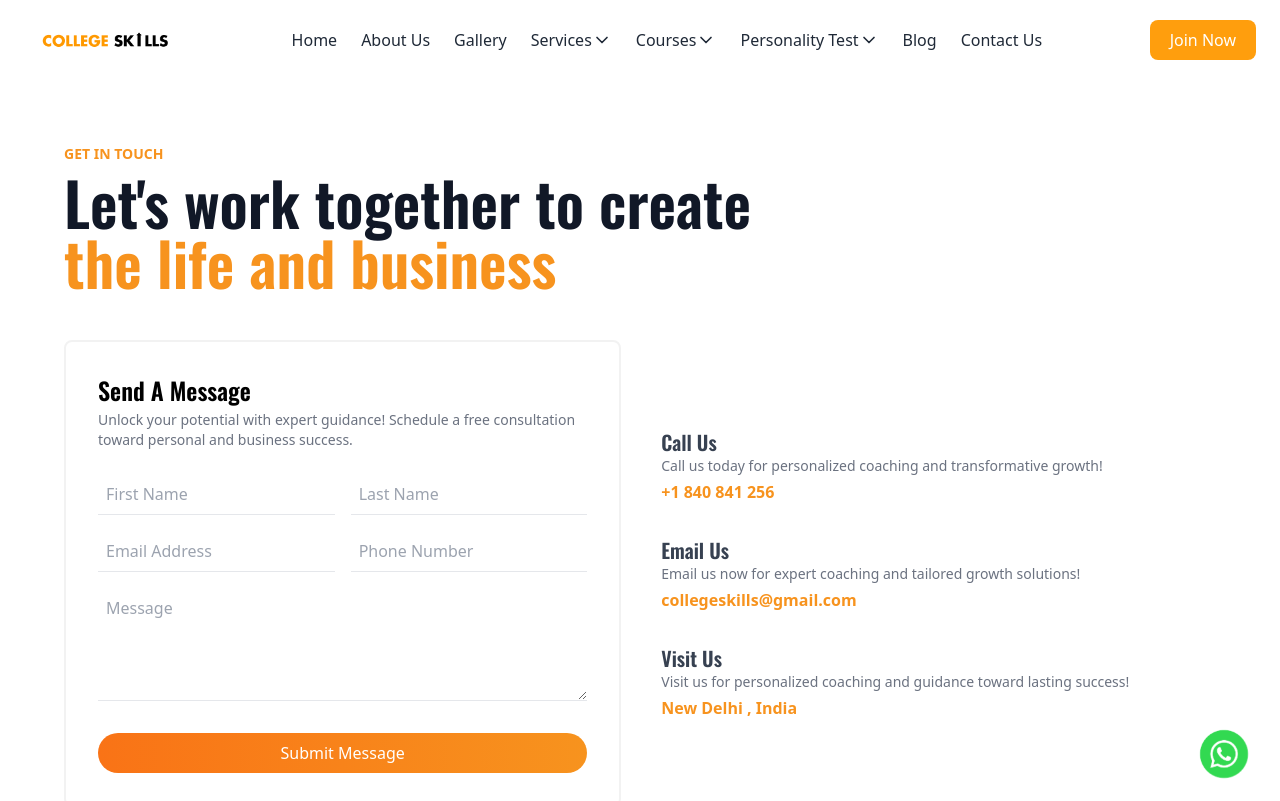
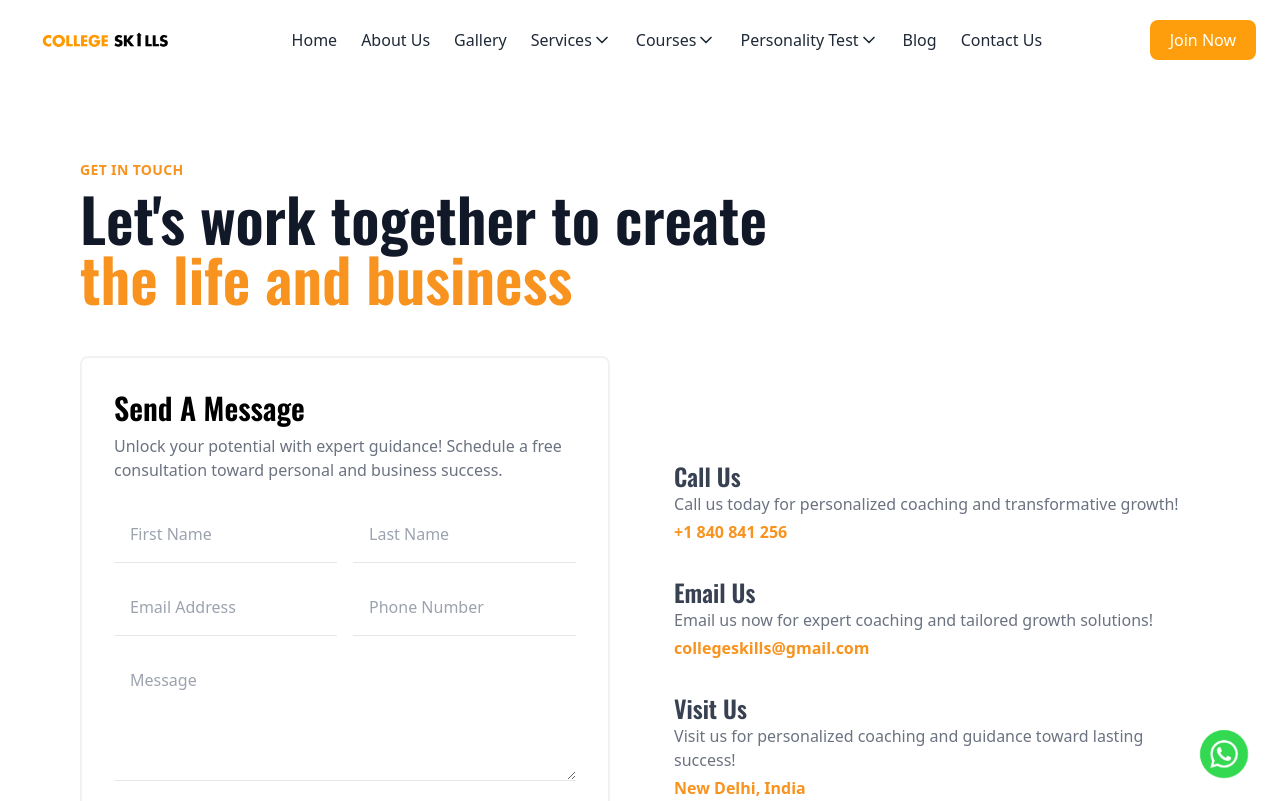
Before and after one commit to CollegeSkills/collegeskills, a React (Vite) app: page /contact in a window 1280 px wide. Shown: the top 801 px of the page. Built offline with nearby package versions, Linux system fonts and the light colour scheme.

Commit message:
add responsive

```diff
--- a/src/Components/Footer/Footer.jsx
+++ b/src/Components/Footer/Footer.jsx
@@ -6,7 +6,6 @@ import WhatsAppIcon from "../Whatsapp";
 const Footer = () => {
   return (
     <>
-
       <footer className="px-4 pt-12 pb-6 text-white bg-black md:px-10">
         {/* Top content */}
         <div className="mx-auto max-w-7xl">
@@ -14,8 +13,11 @@ const Footer = () => {
             {/* Left Section */}
             <div className="space-y-5">
               <div className="text-lg font-bold">
-                 <Link to='/'> <span className="text-brand-primary">COLLEGE</span>
-                <span className="ml-2 font-semibold">SKILLS</span></Link>
+                <Link to="/">
+                  {" "}
+                  <span className="text-brand-primary">COLLEGE</span>
+                  <span className="ml-2 font-semibold">SKILLS</span>
+                </Link>
               </div>
               <p className="text-sm leading-relaxed">
                 Welcome to CollegeSkills
@@ -48,7 +50,7 @@ const Footer = () => {
                 </li>
                 <li>
                   <Link to="/gallery" className="hover:text-[#FF9E0D] py-1">
-               Gallery
+                    Gallery
                   </Link>
                 </li>
                 <li>
@@ -57,17 +59,26 @@ const Footer = () => {
                   </Link>
                 </li>
                 <li>
-                  <Link to="/privacy-policy" className="hover:text-[#FF9E0D] lg:hidden block">
+                  <Link
+                    to="/privacy-policy"
+                    className="hover:text-[#FF9E0D] lg:hidden block"
+                  >
                     Privacy policy
                   </Link>
                 </li>
-                 <li>
-                  <Link to="/return-policy" className="hover:text-[#FF9E0D] lg:hidden block">
-                   Return Policy
+                <li>
+                  <Link
+                    to="/return-policy"
+                    className="hover:text-[#FF9E0D] lg:hidden block"
+                  >
+                    Return Policy
                   </Link>
                 </li>
                 <li>
-                  <Link to="/terms-conditions" className="hover:text-[#FF9E0D] lg:hidden block">
+                  <Link
+                    to="/terms-conditions"
+                    className="hover:text-[#FF9E0D] lg:hidden block"
+                  >
                     Terms and Conditions
                   </Link>
                 </li>
@@ -90,6 +101,22 @@ const Footer = () => {
                 </li>
                 <li>
                   <Link
+                    to="/services/skill-for-colleges"
+                    className="block py-1 text-white hover:text-[#FF9E0D]"
+                  >
+                    Soft Skills For Colleges
+                  </Link>
+                </li>
+                <li>
+                  <Link
+                    to="/services/skill-for-schools"
+                    className="block py-1 text-white hover:text-[#FF9E0D]"
+                  >
+                    Soft Skills For Schools
+                  </Link>
+                </li>
+                <li>
+                  <Link
                     to="/services/corporate-training"
                     className="block py-1 text-white hover:text-[#FF9E0D]"
                   >
@@ -98,7 +125,32 @@ const Footer = () => {
                 </li>
                 <li>
                   <Link
-                    to="/services/b2b"
+                    to="/services/b2b-outsourcing"
+                    className="block py-1 text-white hover:text-[#FF9E0D]"
+                  >
+                    B2B Outsourcing
+                  </Link>
+                </li>
+
+                {/* <li>
+                  <Link
+                    to="/course/soft-skills"
+                    className="block py-1 text-white hover:text-[#FF9E0D]"
+                  >
+                    Soft Skills for Students
+                  </Link>
+                </li>
+                <li>
+                  <Link
+                    to="/services/corporate-training"
+                    className="block py-1 text-white hover:text-[#FF9E0D]"
+                  >
+                    Corporate Training
+                  </Link>
+                </li>
+                <li>
+                  <Link
+                    to="/services/b2b-outsourcing"
                     className="block py-1 text-white hover:text-[#FF9E0D]"
                   >
                     B2B Outsourcing
@@ -119,7 +171,7 @@ const Footer = () => {
                   >
                     For Corporates/B2B
                   </Link>
-                </li>
+                </li> */}
               </ul>
             </div>
 
@@ -161,9 +213,7 @@ const Footer = () => {
 
           {/* Bottom Strip */}
           <div className="flex flex-col items-center justify-between w-full text-sm text-gray-300 md:flex-row">
-            <p className="">
-              © 2025 CollegeSkills. All rights reserved.
-            </p>
+            <p className="">© 2025 CollegeSkills. All rights reserved.</p>
             {/* <div className="flex gap-6 mt-2 md:mt-0"> */}
             <div className="hidden lg:block">
               <ul className="flex gap-6 mt-2 text-sm md:mt-0 lg:order-2">
@@ -172,9 +222,9 @@ const Footer = () => {
                     Privacy policy
                   </Link>
                 </li>
-                 <li>
+                <li>
                   <Link to="/return-policy" className="hover:text-[#FF9E0D]">
-                   Return Policy
+                    Return Policy
                   </Link>
                 </li>
                 <li>
@@ -182,7 +232,6 @@ const Footer = () => {
                     Terms and Conditions
                   </Link>
                 </li>
-
               </ul>
             </div>
 
@@ -190,7 +239,7 @@ const Footer = () => {
           </div>
         </div>
       </footer>
-      <WhatsAppIcon/>
+      <WhatsAppIcon />
     </>
   );
 };
--- a/src/Pages/Contact.jsx
+++ b/src/Pages/Contact.jsx
@@ -1,4 +1,3 @@
-
 import axios from "axios";
 import { useState } from "react";
 import Footer from "../Components/Footer/Footer";
@@ -21,7 +20,10 @@ const Contact = () => {
   const handleSubmit = async (e) => {
     e.preventDefault();
     try {
-      await axios.post(`${import.meta.env.VITE_API_URL}/api/v1/contact`, formData);
+      await axios.post(
+        `${import.meta.env.VITE_API_URL}/api/v1/contact`,
+        formData
+      );
       toast.success("Message sent successfully!");
       setFormData({
         firstName: "",
@@ -37,23 +39,27 @@ const Contact = () => {
 
   return (
     <>
-   <Navbar/>
-   <div className="min-h-screen p-6 md:p-16">
+      <Navbar />
+      <div className="min-h-screen p-6 sm:p-10 md:p-16 lg:p-20">
         {/* Heading */}
-      <div className="mb-12">
-        <p className="text-sm font-semibold text-brand-primary">GET IN TOUCH</p>
-        <h1 className="mt-2 text-4xl font-semibold text-gray-900 md:text-6xl font-oswald">
-          Let&apos;s work together to create{" "} <br />
+        <div className="mb-12 text-center md:text-left">
+          <p className="text-sm font-semibold tracking-wide text-brand-primary">
+            GET IN TOUCH
+          </p>
+          <h1 className="mt-2 text-3xl font-semibold leading-tight text-gray-900 sm:text-4xl md:text-5xl lg:text-6xl font-oswald">
+            Let&apos;s work together to create <br />
             <span className="text-brand-primary">the life and business</span>
           </h1>
         </div>
 
         {/* Content Grid */}
-      <div className="flex flex-col gap-10 md:flex-row">
+        <div className="flex flex-col gap-10 md:flex-row md:gap-16">
           {/* Left - Form */}
-        <div className="w-full p-3 border-2 rounded-lg lg:p-8 md:w-1/2 border-brand-light">
-          <h2 className="mb-1 text-2xl font-semibold font-oswald">Send A Message</h2>
-          <p className="mb-6 text-sm text-gray-500">
+          <div className="w-full p-4 border-2 rounded-lg md:w-1/2 sm:p-6 lg:p-8 border-brand-light">
+            <h2 className="mb-2 text-2xl font-semibold sm:text-3xl font-oswald">
+              Send A Message
+            </h2>
+            <p className="mb-6 text-sm text-gray-500 sm:text-base">
               Unlock your potential with expert guidance! Schedule a free
               consultation toward personal and business success.
             </p>
@@ -66,7 +72,7 @@ const Contact = () => {
                 value={formData.firstName}
                 onChange={handleChange}
                 placeholder="First Name"
-              className="p-2 border-b outline-none"
+                className="p-3 text-sm border-b outline-none sm:p-4 sm:text-base"
                 required
               />
               <input
@@ -74,7 +80,7 @@ const Contact = () => {
                 value={formData.lastName}
                 onChange={handleChange}
                 placeholder="Last Name"
-              className="p-2 border-b outline-none"
+                className="p-3 text-sm border-b outline-none sm:p-4 sm:text-base"
                 required
               />
               <input
@@ -82,7 +88,7 @@ const Contact = () => {
                 value={formData.email}
                 onChange={handleChange}
                 placeholder="Email Address"
-              className="p-2 border-b outline-none"
+                className="p-3 text-sm border-b outline-none sm:p-4 sm:text-base"
                 required
                 type="email"
               />
@@ -91,7 +97,7 @@ const Contact = () => {
                 value={formData.phone}
                 onChange={handleChange}
                 placeholder="Phone Number"
-              className="p-2 border-b outline-none"
+                className="p-3 text-sm border-b outline-none sm:p-4 sm:text-base"
                 required
               />
               <textarea
@@ -99,13 +105,13 @@ const Contact = () => {
                 value={formData.message}
                 onChange={handleChange}
                 placeholder="Message"
-              className="col-span-2 p-2 border-b outline-none"
+                className="col-span-1 p-3 text-sm border-b outline-none md:col-span-2 sm:p-4 sm:text-base"
                 rows="4"
                 required
               />
               <button
                 type="submit"
-              className="col-span-2 px-4 py-2 mt-4 text-white transition-all duration-200 rounded-full bg-gradient-to-r from-orange-500 to-brand-primary"
+                className="col-span-1 px-4 py-3 mt-4 text-white transition-all duration-200 rounded-full md:col-span-2 sm:py-4 bg-gradient-to-r from-orange-500 to-brand-primary hover:scale-105"
               >
                 Submit Message
               </button>
@@ -113,35 +119,47 @@ const Contact = () => {
           </div>
 
           {/* Right - Contact Info */}
-        <div className="flex flex-col justify-center w-full text-gray-700 md:w-1/2">
-          <div className="mb-8">
-            <h3 className="text-xl font-semibold font-oswald">Call Us</h3>
-            <p className="text-sm text-gray-500">
-              Call us today for personalized coaching and transformative growth!
+          <div className="flex flex-col justify-center w-full space-y-8 text-gray-700 md:w-1/2">
+            <div>
+              <h3 className="text-xl font-semibold sm:text-2xl font-oswald">
+                Call Us
+              </h3>
+              <p className="text-sm text-gray-500 sm:text-base">
+                Call us today for personalized coaching and transformative
+                growth!
               </p>
-            <p className="mt-1 font-bold text-brand-primary">+1 840 841 256</p>
+              <p className="mt-1 font-bold text-brand-primary">
+                +1 840 841 256
+              </p>
             </div>
-          <div className="mb-8">
-            <h3 className="text-xl font-semibold font-oswald">Email Us</h3>
-            <p className="text-sm text-gray-500">
+            <div>
+              <h3 className="text-xl font-semibold sm:text-2xl font-oswald">
+                Email Us
+              </h3>
+              <p className="text-sm text-gray-500 sm:text-base">
                 Email us now for expert coaching and tailored growth solutions!
               </p>
-            <p className="mt-1 font-bold text-brand-primary">collegeskills@gmail.com</p>
+              <p className="mt-1 font-bold text-brand-primary">
+                collegeskills@gmail.com
+              </p>
             </div>
             <div>
-            <h3 className="text-xl font-semibold font-oswald">Visit Us</h3>
-            <p className="text-sm text-gray-500">
+              <h3 className="text-xl font-semibold sm:text-2xl font-oswald">
+                Visit Us
+              </h3>
+              <p className="text-sm text-gray-500 sm:text-base">
                 Visit us for personalized coaching and guidance toward lasting
                 success!
               </p>
               <p className="mt-1 font-bold text-brand-primary">
-              New Delhi , India
+                New Delhi, India
               </p>
             </div>
           </div>
         </div>
       </div>
-    <Footer/>
+
+      <Footer />
     </>
   );
 };
--- a/src/Pages/CorporateTraining.jsx
+++ b/src/Pages/CorporateTraining.jsx
@@ -19,29 +19,6 @@ import training from "../assets/ourtraining.png";
 import certificate from "../assets/certificate.png";
 
 function CorporateTraining() {
-  // const featureData = [
-  //   { icon: <School size={24} />, text: "Industry-Oriented Curriculum" },
-  //   {
-  //     icon: <Radio size={24} />,
-  //     text: "Weekend Live Sessions",
-  //   },
-  //   { icon: <Radio size={24} />, text: "Practice Exercises" },
-  //   { icon: <Radio size={24} />, text: "Certification of Completion" },
-  //   { icon: <Radio size={24} />, text: "Email Support" },
-  //   { icon: <Radio size={24} />, text: "SME Support Session" },
-  //   { icon: <Radio size={24} />, text: "Comprehensive Learning Content" },
-  //   { icon: <Radio size={24} />, text: "Capstone Project" },
-  //   {
-  //     icon: <Radio size={24} />,
-  //     text: "Assignments and Projects",
-  //   },
-  //   {
-  //     icon: <Radio size={24} />,
-  //     text: "Career Guidance & Interview Preparation",
-  //   },
-  //   { icon: <Radio size={24} />, text: "Peer to Peer Networking" },
-  // ];
-
   const page1Faqs = [
     {
       question: "What soft skills are most important for employees?",
@@ -168,8 +145,8 @@ function CorporateTraining() {
 
       <div className="flex flex-col-reverse items-center gap-10 px-4 md:px-8 lg:px-12 md:flex-row">
         {/* Text */}
-        <div className="w-full md:w-1/2 md:pr-6">
-          <h2 className="text-3xl font-bold text-center text-gray-800 sm:text-3xl md:text-left md:text-5xl font-oswald">
+        <div className="relative w-full md:w-1/2 md:pr-6 lg:-top-0 -top-20">
+          <h2 className="px-2 text-3xl font-bold text-gray-800 lg:px-0 sm:text-3xl md:text-left md:text-5xl font-oswald">
             Our Training Approach
           </h2>
 
@@ -197,7 +174,7 @@ function CorporateTraining() {
         </div>
 
         {/* Image */}
-        <div className="flex justify-center w-full md:w-1/2">
+        <div className="relative flex justify-center w-full md:w-1/2 -top-20">
           <img
             src={training}
             alt="training-approach"
--- a/src/Pages/EnglishTest.jsx
+++ b/src/Pages/EnglishTest.jsx
@@ -56,12 +56,12 @@ export default function PersonalityTest() {
       <div className="relative min-h-[70vh] w-full flex items-center justify-center px-4 py-10 sm:py-14 overflow-hidden ">
         {/* Background Circles */}
         <div
-          className="absolute -top-28 right-28 w-[400px] h-[300px] rounded-full bg-gradient-to-br from-pink-300 via-orange-400 to-orange-100 opacity-40 "
+          className="absolute hidden -top-28 right-28 w-[400px] h-[300px] lg:block rounded-full bg-gradient-to-br from-pink-300 via-orange-400 to-orange-100 opacity-40 "
           style={{ borderRadius: "30% 70% 39% 61% / 46% 20% 80% 54%" }}
         ></div>
 
         <div
-          className="absolute -bottom-28 left-28 w-[350px] h-[350px] rounded-full bg-gradient-to-tr from-pink-300 via-orange-400 to-orange-100 opacity-40 "
+          className="absolute hidden -bottom-28 left-28 w-[350px] h-[350px] lg:block rounded-full bg-gradient-to-tr from-pink-300 via-orange-400 to-orange-100 opacity-40 "
           style={{ borderRadius: "30% 70% 74% 26% / 46% 20% 80% 54% " }}
         ></div>
 
@@ -75,12 +75,6 @@ export default function PersonalityTest() {
                 PERSONALITY TEST
               </p>
             </div>
-               {/* <div className="px-5 text-center bg-black py-7 sm:px-8">
-              <p className="text-white lg:text-2xl text-sm tracking-[.2em] font-bold">
-                <span className="text-brand-primary">COLLEGE</span> SKILLS –
-                PERSONALITY TEST
-              </p>
-            </div> */}
 
             {/* Body */}
             <div className="px-4 py-8 bg-gradient-to-tr from-orange-100 to-orange-50 sm:px-6 md:px-8">
--- a/src/Pages/HinglishTest.jsx
+++ b/src/Pages/HinglishTest.jsx
@@ -56,11 +56,11 @@ export default function HinglishTest() {
 
       <div className="relative min-h-[70vh] w-full flex items-center justify-center px-4 py-10 sm:py-14 overflow-hidden ">
         {/* Background Circles */}
-        <div className="absolute -top-28 right-28 w-[400px] h-[300px] rounded-full bg-gradient-to-br from-pink-300 via-orange-400 to-orange-100 opacity-40 "
+        <div className="absolute -top-28 right-28 w-[400px] h-[300px] hidden lg:block rounded-full bg-gradient-to-br from-pink-300 via-orange-400 to-orange-100 opacity-40 "
         style={{ borderRadius: "30% 70% 39% 61% / 46% 20% 80% 54%"}}
         ></div>
 
-        <div className="absolute -bottom-28 left-28 w-[350px] h-[350px] rounded-full bg-gradient-to-tr from-pink-300 via-orange-400 to-orange-100 opacity-40 "
+        <div className="absolute -bottom-28 left-28 w-[350px] h-[350px] hidden lg:block rounded-full bg-gradient-to-tr from-pink-300 via-orange-400 to-orange-100 opacity-40 "
         style={{borderRadius:"30% 70% 74% 26% / 46% 20% 80% 54% "}}
         ></div>
 
```
Lines whose indentation alone changed are shown as unchanged.
